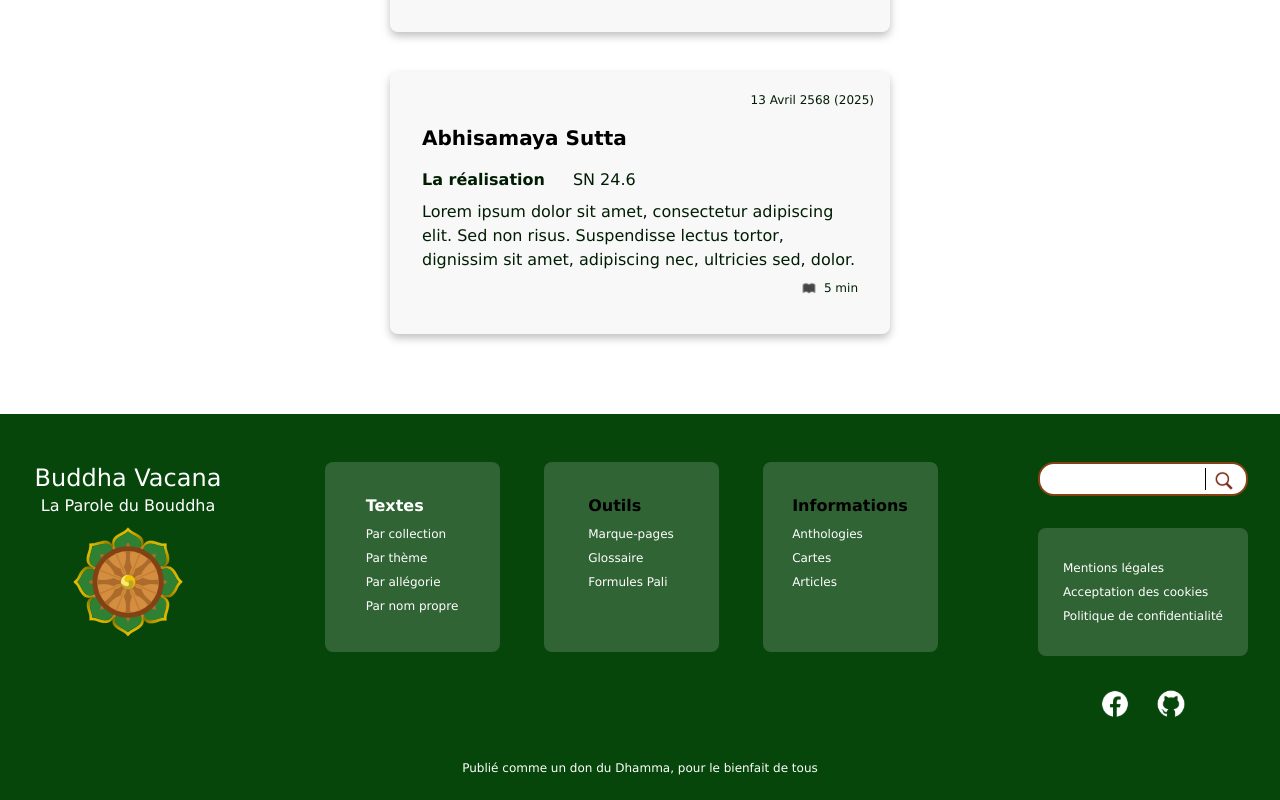
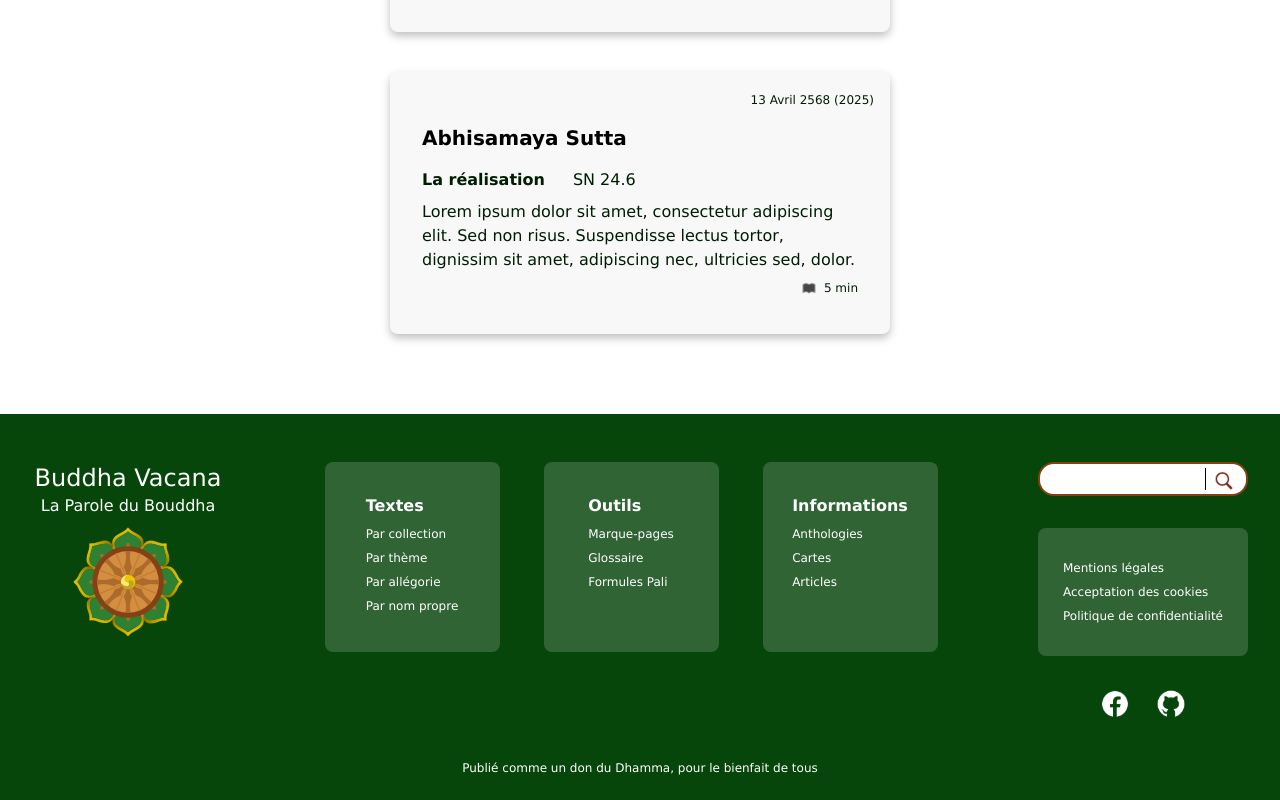
Before and after one commit to LaniakeanDev/buddha-vacana, a Next.js app: page / in a window 1280 px wide. Shown: the part 3094-3894 px from the top of the page. Built offline with nearby package versions, Linux system fonts and the light colour scheme.

Commit message:
fixed the footer again

```diff
--- a/app/components/BVFooter.tsx
+++ b/app/components/BVFooter.tsx
@@ -41,7 +41,7 @@ export default function BVFooter() {
               <div className={whiteBlockStyle}>
                 <div className="w-full grid place-items-center">
                   <div className="flex flex-col gap-2">
-                    <h6 className="font-bold">Outils</h6>
+                    <h6 className={whiteBlockTitleStyle}>Outils</h6>
                     <p className={whiteBlockItemStyle}>Marque-pages</p>
                     <p className={whiteBlockItemStyle}>Glossaire</p>
                     <p className={whiteBlockItemStyle}>Formules Pali</p>
@@ -51,7 +51,7 @@ export default function BVFooter() {
               <div className={whiteBlockStyle}>
                 <div className="w-full grid place-items-center">
                   <div className="flex flex-col gap-2">
-                    <h6 className="font-bold">Informations</h6>
+                    <h6 className={whiteBlockTitleStyle}>Informations</h6>
                     <p className={whiteBlockItemStyle}>Anthologies</p>
                     <p className={whiteBlockItemStyle}>Cartes</p>
                     <p className={whiteBlockItemStyle}>Articles</p>
```
